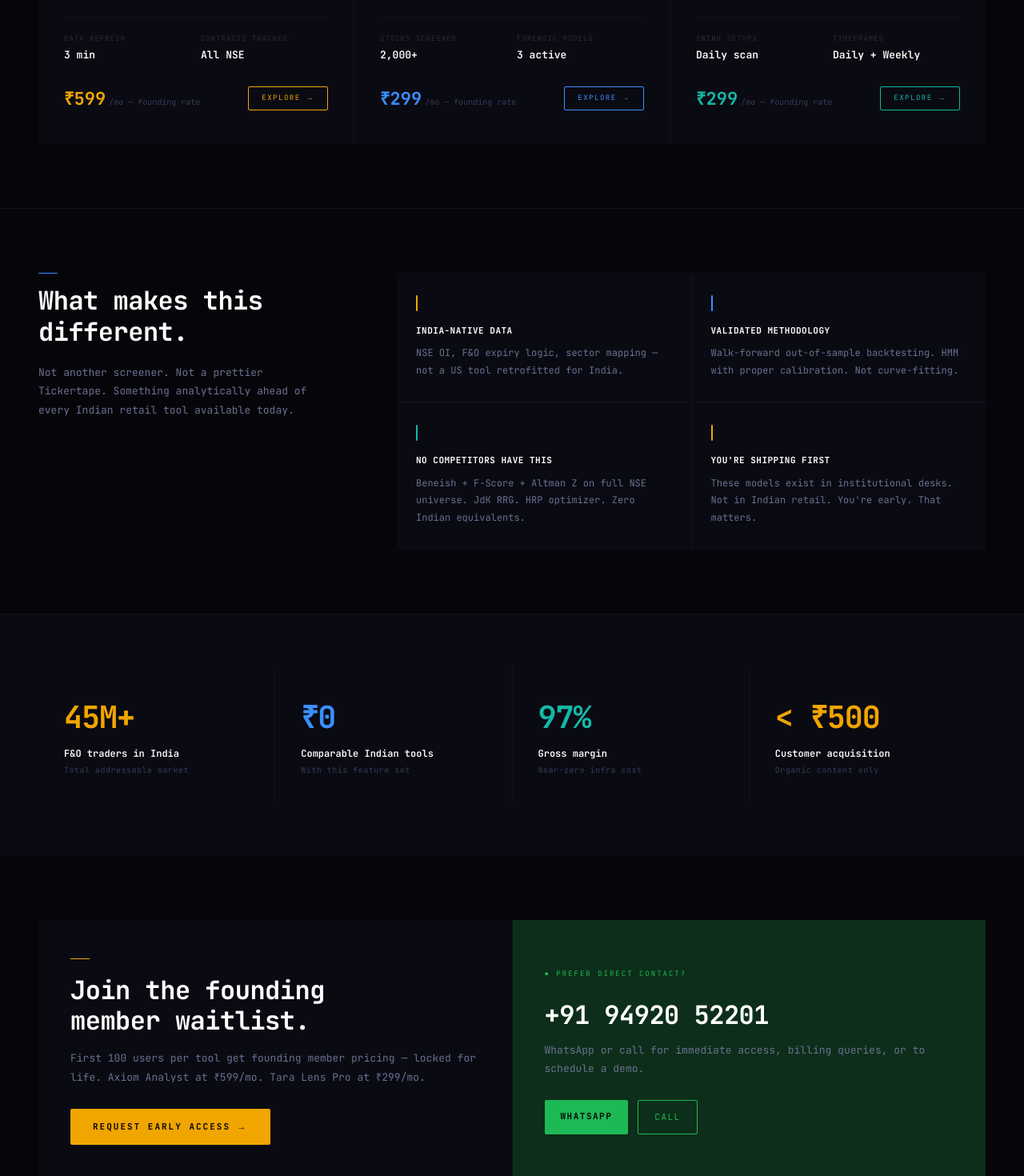
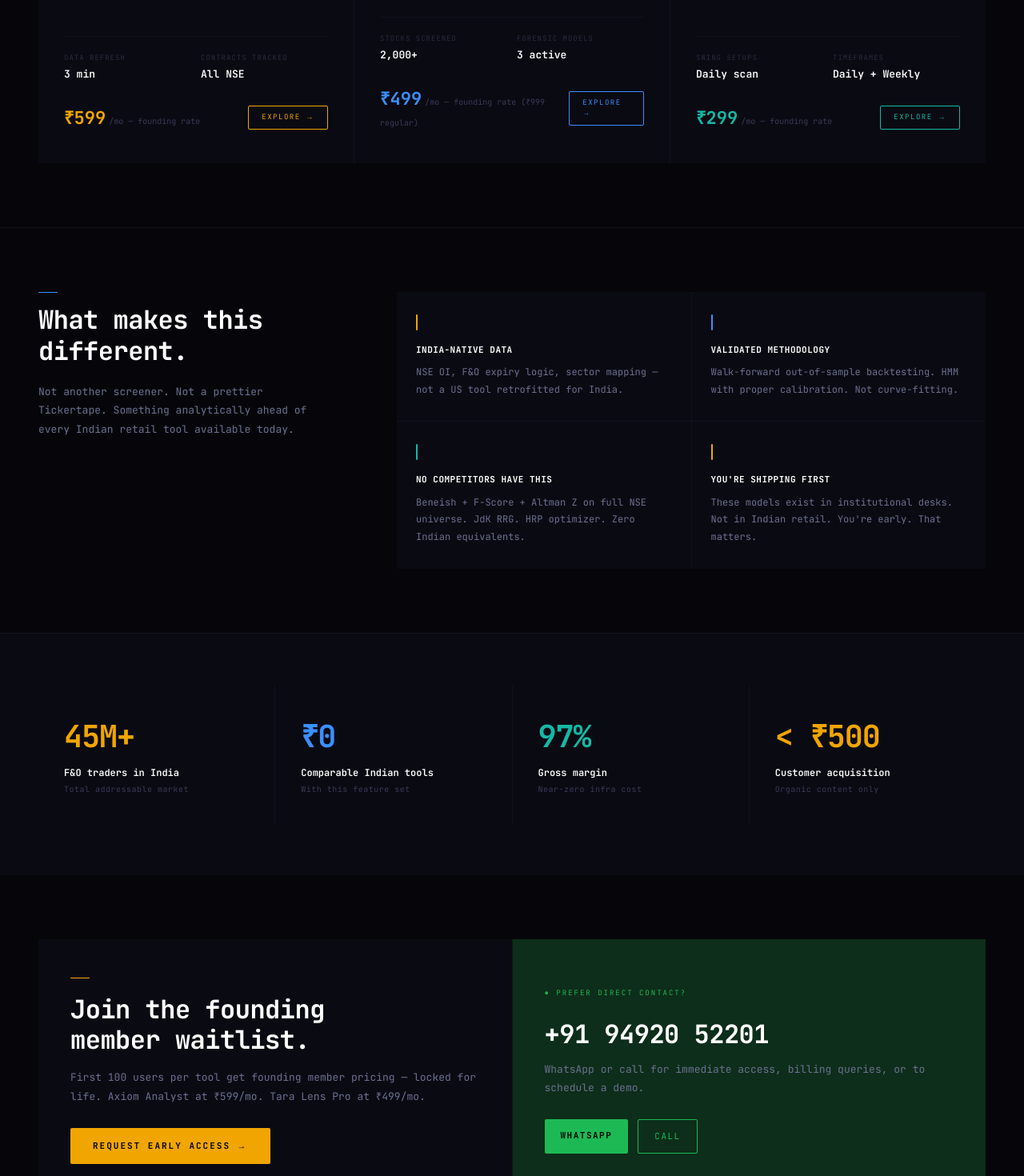
Before and after one commit to pavan-sahu-99/tara-capital-website, a Next.js app: page /preview in a window 1280 px wide. Shown: the part 1620-3090 px from the top of the page at 80% size. Built offline with nearby package versions, Linux system fonts and the light colour scheme.

Commit message:
Fix Tara Lens founding price to 499 from 999

```diff
--- a/app/preview/page.tsx
+++ b/app/preview/page.tsx
@@ -172,7 +172,7 @@
               sym: "◎", name: "TARA LENS", tag: "EQUITY RESEARCH",
               color: "#3a8fff", href: "/products/tara-lens",
               desc: "Beneish M-Score. Piotroski F-Score. HRP Optimizer. HMM Regime. The quant research stack that Indian retail investors have never had access to.",
-              price: "₹299", priceNote: "/mo — founding rate",
+              price: "₹499", priceNote: "/mo — founding rate (₹999 regular)",
               stats: [{ label: "Stocks screened", val: "2,000+" }, { label: "Forensic models", val: "3 active" }],
             },
             {
@@ -297,7 +297,7 @@
               <br />member waitlist.
             </h2>
             <p style={{ fontSize: 13, color: "#6b7090", lineHeight: 1.8, marginBottom: 28 }}>
-              First 100 users per tool get founding member pricing — locked for life. Axiom Analyst at ₹599/mo. Tara Lens Pro at ₹299/mo.
+              First 100 users per tool get founding member pricing — locked for life. Axiom Analyst at ₹599/mo. Tara Lens Pro at ₹499/mo.
             </p>
             <Link
               href="/waitlist"
```
